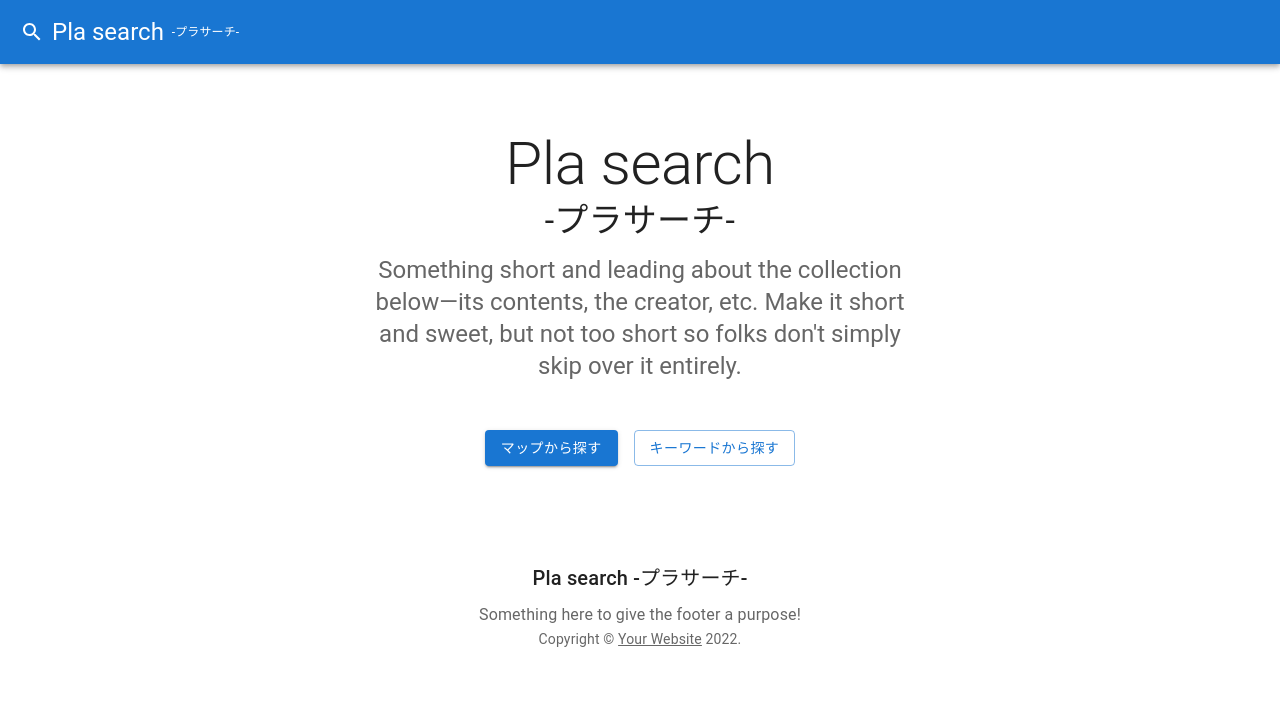
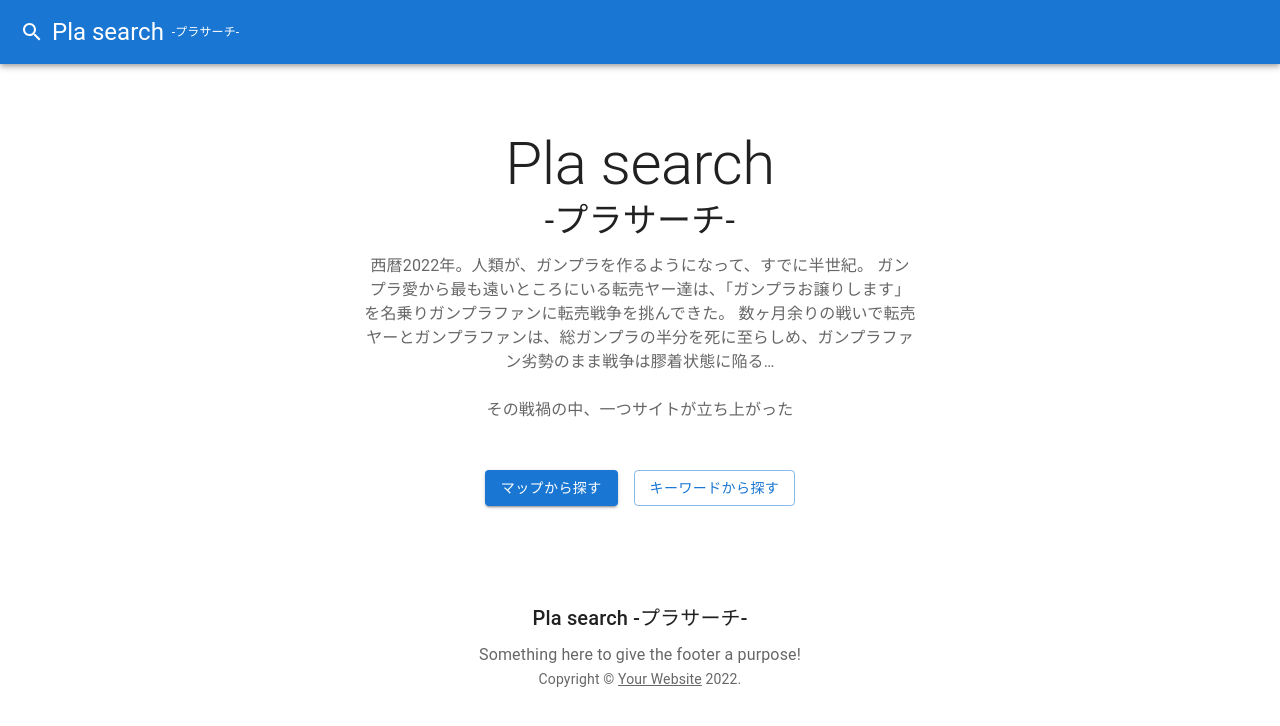
Before and after one commit to T-Towl/plasearch-front, a React (Create React App) app: page / in a window 1280 px wide. Shown: the top 726 px of the page. Built offline with nearby package versions, Linux system fonts and the light colour scheme.

Commit message:
Change about message

```diff
--- a/src/components/pages/Home.tsx
+++ b/src/components/pages/Home.tsx
@@ -34,14 +34,17 @@ function Home() {
           ‐プラサーチ‐
         </Typography>
         <Typography
-          variant="h5"
+          variant="p"
           align="center"
           color="text.secondary"
           paragraph
         >
-          Something short and leading about the collection below—its contents,
-          the creator, etc. Make it short and sweet, but not too short so folks
-          don&apos;t simply skip over it entirely.
+          西暦2022年。人類が、ガンプラを作るようになって、すでに半世紀。
+          ガンプラ愛から最も遠いところにいる転売ヤー達は、「ガンプラお譲りします」を名乗りガンプラファンに転売戦争を挑んできた。
+          数ヶ月余りの戦いで転売ヤーとガンプラファンは、総ガンプラの半分を死に至らしめ、ガンプラファン劣勢のまま戦争は膠着状態に陥る…
+          <br />
+          <br />
+          その戦禍の中、一つサイトが立ち上がった
         </Typography>
         <Stack
           sx={{ pt: 4 }}
```
